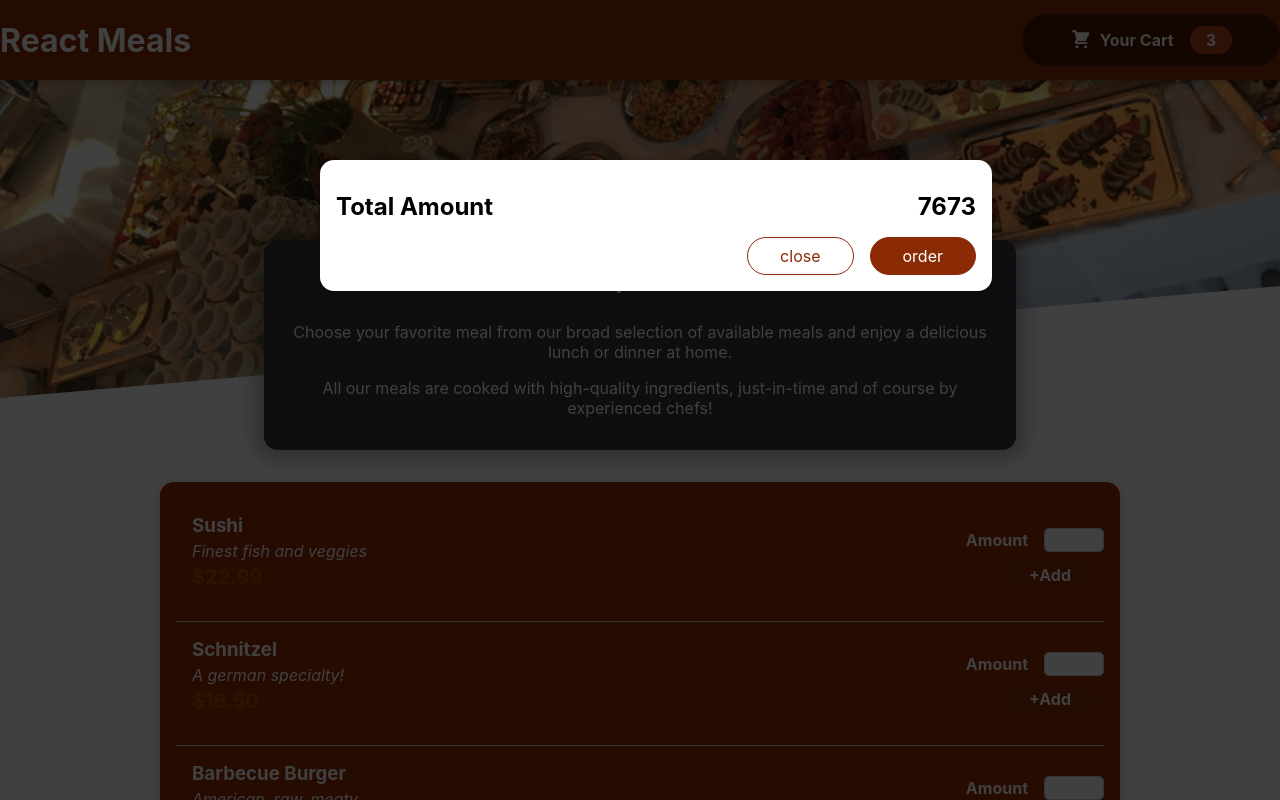
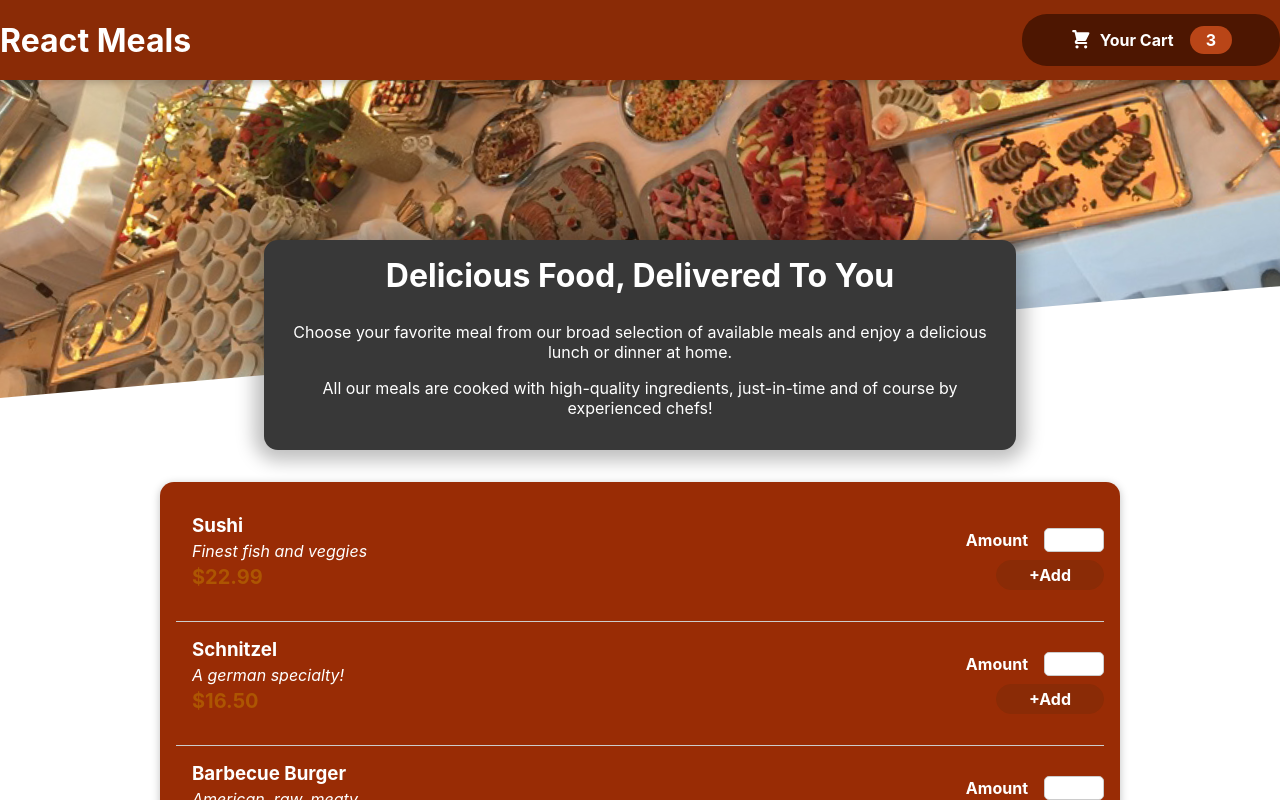
Before and after one commit to mdyasin321/FoodOrderApp, a React (Create React App) app: page / in a window 1280 px wide. Shown: the top 800 px of the page. Built offline with nearby package versions, Linux system fonts and the light colour scheme.

Commit message:
added the Modal States

```diff
--- a/src/App.js
+++ b/src/App.js
@@ -1,15 +1,23 @@
-import React from 'react';
+import React ,{useState} from 'react';
 import Header from './Components/Layout/Header';
 import Meals from './Components/Meals/Meals';
 import Cart from './Components/Cart/Cart';
 
 const App =()=>{
+  const [showInCart,setShowInCart]=useState(false);
+
+  const showCartHandler=()=>{
+    setShowInCart(true);
+  }
+  const hideCartHandler=()=>{
+    setShowInCart(false);
+  }
   return (
     <React.Fragment>
       {/* I am writing Cart component here at the above of all other component but it doesn't matter ,because under  the Cart component there
       is the Modal Component under which we are using React portals to render it all above the component or body */}
-      <Cart></Cart>
-      <Header></Header>
+      {showInCart==true && <Cart onCloseCart={hideCartHandler}></Cart>}
+      <Header onShowCart={showCartHandler}></Header>
       <Meals></Meals>
     </React.Fragment>
   )
--- a/src/Components/Cart/Cart.js
+++ b/src/Components/Cart/Cart.js
@@ -2,16 +2,16 @@
 import Modal from '../UI/Modal';
 import classes from './Cart.module.css';
 
-const Cart =()=>{
+const Cart =(props)=>{
     return (
-        <Modal>
+        <Modal onPress={props.onCloseCart}>
 
             <div className={classes.total}>
                 <span>Total Amount</span>
                 <span>7673</span>
             </div>
             <div className={classes.actions}>
-                <button className={classes['button--alt']}>close</button>
+                <button className={classes['button--alt']} onClick={props.onCloseCart}>close</button>
                 <button className={classes.button}>order</button>
             </div>
         </Modal>
--- a/src/Components/Layout/Header.js
+++ b/src/Components/Layout/Header.js
@@ -3,12 +3,12 @@
 import classes from './Header.module.css';
 import HeaderCartButton from './HeaderCartButton';
 
-const Header =()=>{
+const Header =(props)=>{
     return (
             <React.Fragment>
                 <header className={classes.header}>
                     <h1>React Meals</h1>
-                    <HeaderCartButton></HeaderCartButton>
+                    <HeaderCartButton onPress={props.onShowCart}></HeaderCartButton>
                 </header>
                 {/* here the classes.main-header syntax is wrong because the class name should only contains number or alphabets and no dash or
                 underslash. But still you want to use dash then you have to write like classes['main-header'] as written below */}
--- a/src/Components/Layout/HeaderCartButton.js
+++ b/src/Components/Layout/HeaderCartButton.js
@@ -3,7 +3,7 @@
 import CartIcon from '../Cart/CartIcon';
 const HeaderCartButton =(props)=>{
     return(
-        <button className={classes.button}>
+        <button className={classes.button}  onClick={props.onPress}>
             <span className={classes.icon}>
                 <CartIcon />
             </span>
--- a/src/Components/UI/Modal.js
+++ b/src/Components/UI/Modal.js
@@ -6,7 +6,7 @@
 const Backdrop=(props)=>{
     return(
 
-        <div className={classes.backdrop} ></div>
+        <div className={classes.backdrop}  onClick={props.onClick}></div>
 
     )
 }//this is the actual modal which will contain the details
@@ -22,8 +22,8 @@
 const Modal=(props)=>{
     return (
         <React.Fragment>
-        {ReactDOM.createPortal(<Backdrop />, document.getElementById('backdrop-root'))}
-        {ReactDOM.createPortal(<ModalDescription>{props.children}</ModalDescription>, document.getElementById('modaloverlay-root'))}
+        {ReactDOM.createPortal(<Backdrop onClick={props.onPress} />, document.getElementById('backdrop-root'))}
+        {ReactDOM.createPortal(<ModalDescription  >{props.children}</ModalDescription>, document.getElementById('modaloverlay-root'))}
     </React.Fragment>
     )
 }
```
